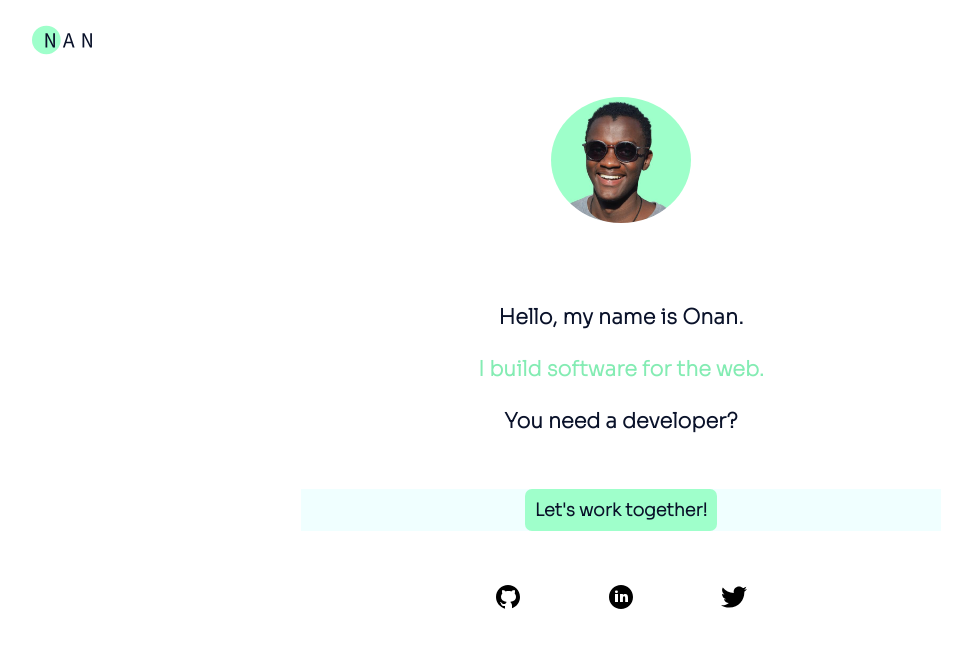
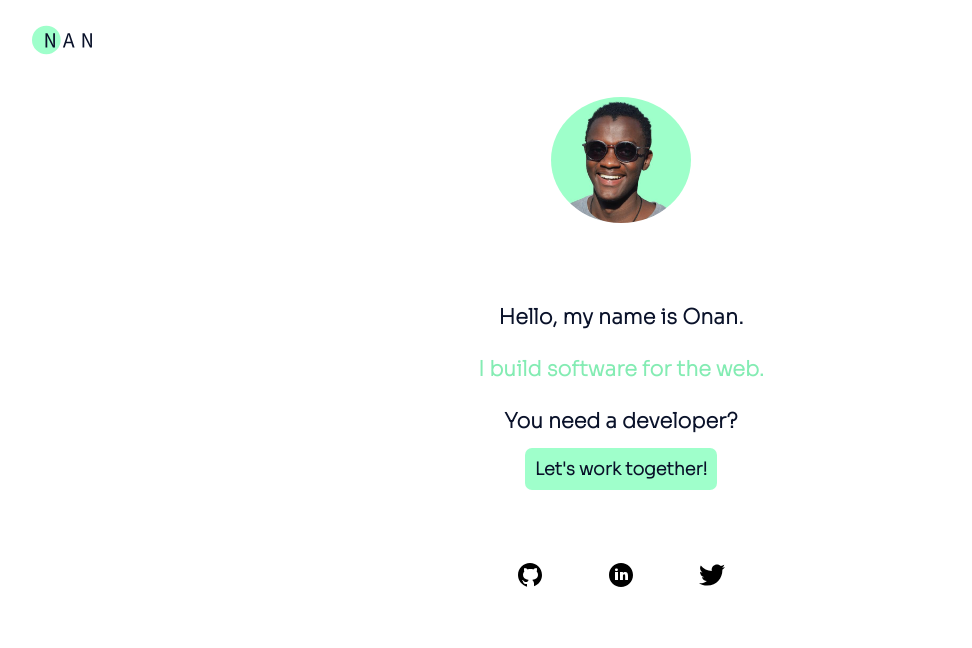
Before and after one commit to Onan-Thairu/portfolio, a plain HTML site: page index.html in a window 1280 px wide. Shown: the whole page, without its empty margins (19-991 px from the left). Drawn offline with Linux system fonts and the light colour scheme.

Commit message:
chore: justify social icons.

```diff
--- a/css/style.css
+++ b/css/style.css
@@ -55,13 +55,14 @@ p {
     color: #84ECB3;
     font-weight: 800;
 }
-.call-to-action {
+/* .call-to-action {
     display: flex;
-    background-color: azure;
     justify-content: center;
+    background-color: yellow;
     width: 50vw;
     margin: 4% auto;
-}
+} */
+
 #callToAction {
     text-decoration: none;
     font-weight: 800;
@@ -70,6 +71,7 @@ p {
     background-color: #9FFFCB;
     padding: 10px;
     border-radius: 7px;
+    margin-bottom: 5%;
 }
 #callToAction:hover {
     background-color: #0A122A;
@@ -86,8 +88,9 @@ p {
     display: flex;
     width: 20vw;
     margin: 2em auto;
-    justify-content: space-between;
+    justify-content: space-around;
     gap: 1em;
+    margin-top: 5em;
 }
 footer {
     margin-bottom: 0;
--- a/index.html
+++ b/index.html
@@ -30,9 +30,9 @@
                 <p class="highlight-paragraph">I build software for the web.</p>
                 <p>You need a developer?</p>
             </div>
-            <div class="call-to-action">
+            <!-- <div class="call-to-action"> -->
                 <a href="mailto:thairuonan@gmail.com?subject = Work Enquiry" id="callToAction">Let's work together!</a>
-            </div>
+            <!-- </div> -->
             <!-- <div class="stack">
                 <p id="tech-stack">Tech stack:</p>
                 <p class="lang-images">
```
